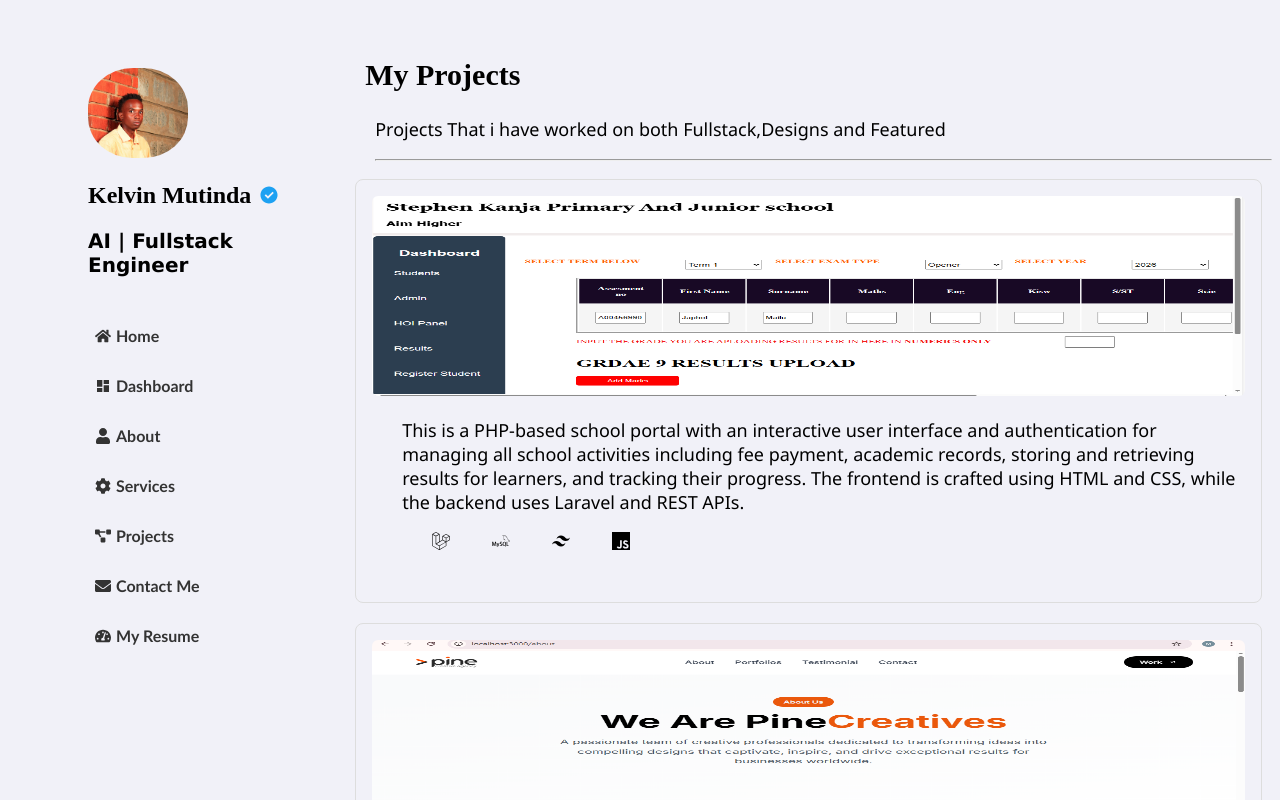
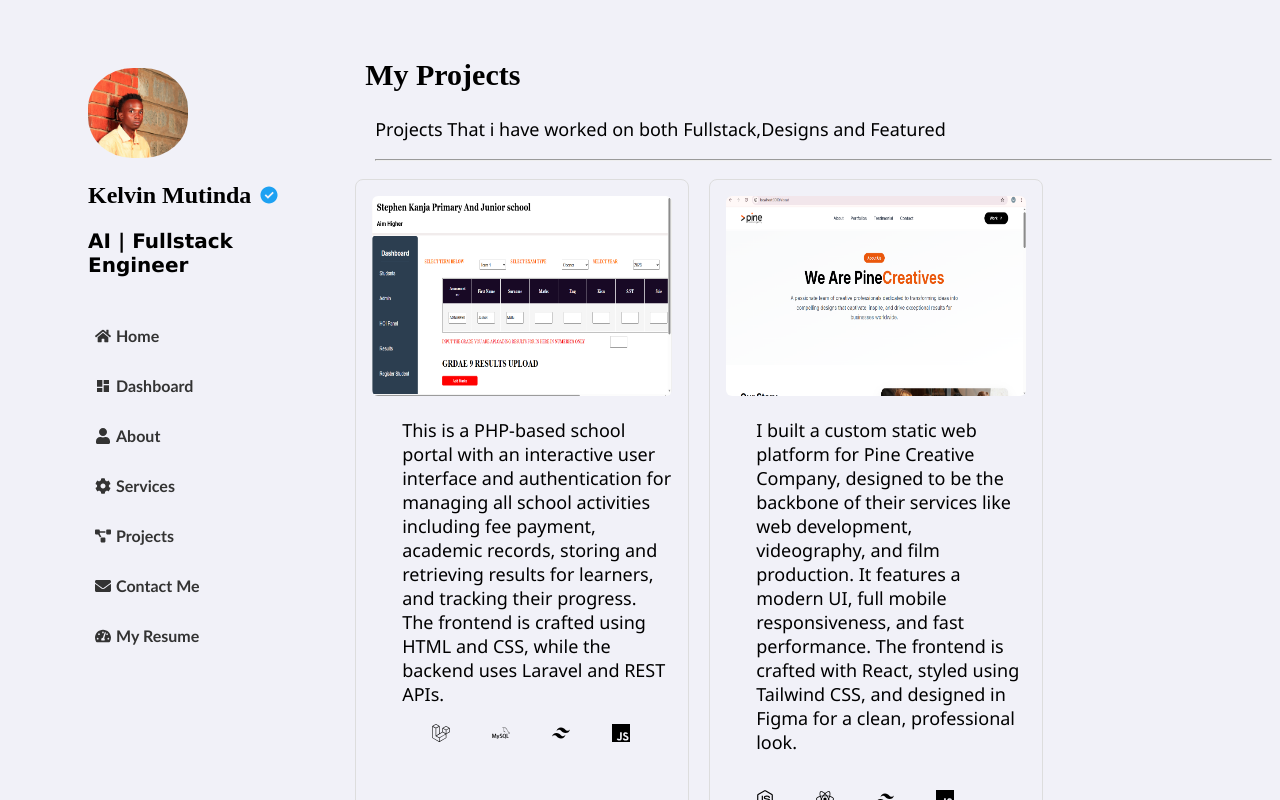
Before and after one commit to mwendwamutinda24/my-portfolio, a React (Vite) app: page /projects in a window 1280 px wide. Shown: the top 800 px of the page. Built offline with nearby package versions, Linux system fonts and the light colour scheme.

Commit message:
Update App.css

```diff
--- a/src/App.css
+++ b/src/App.css
@@ -712,6 +712,8 @@ margin-left:30px;
   border: 1px solid #ddd;
   border-radius: 8px;
   padding: 16px;
+  width:300px;
+  height:auto;
   text-decoration: none;
   color: inherit;
   transition: transform 0.3s ease;
```
